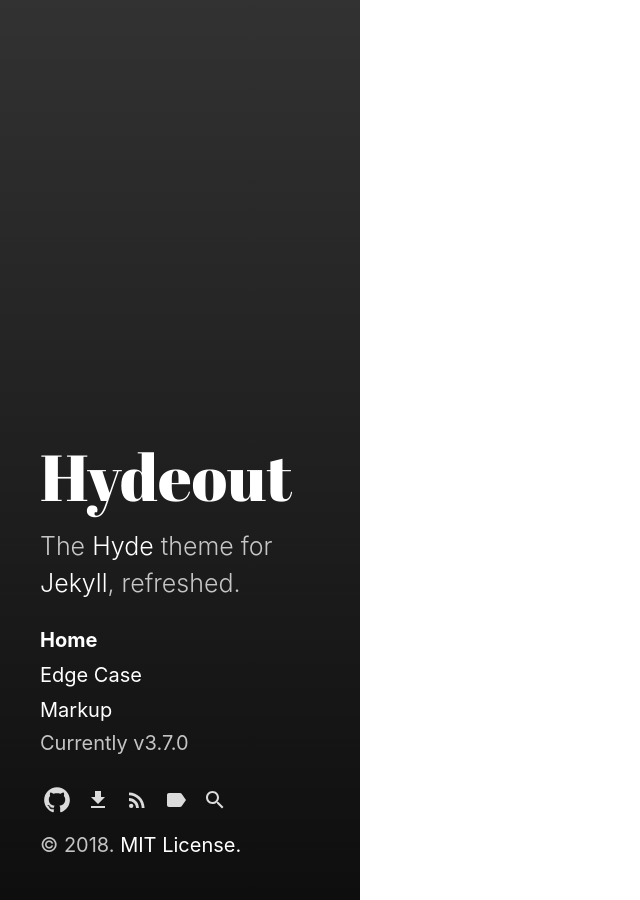
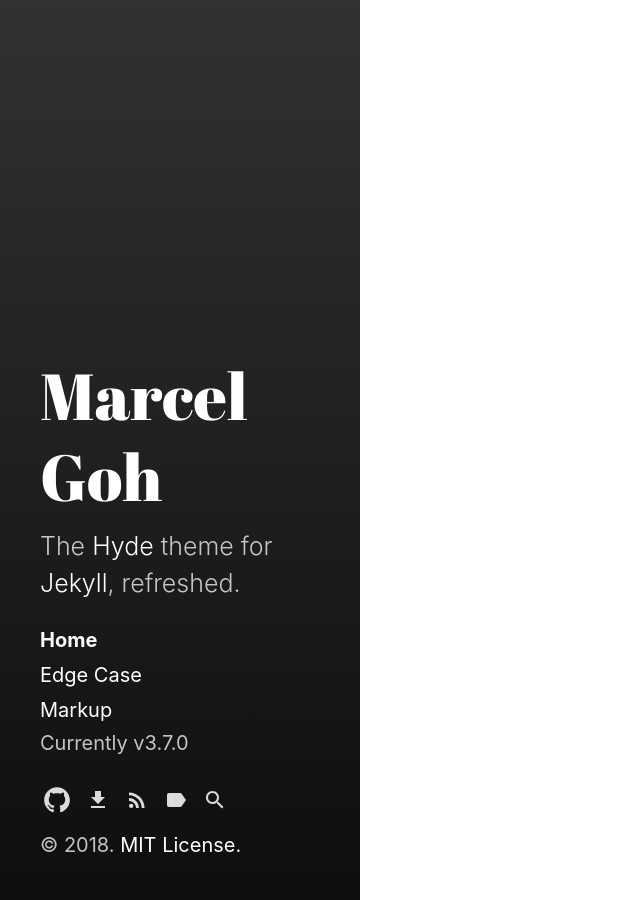
Before and after one commit to marcelgoh/marcelgoh.github.io, a Jekyll site: the page built from index.html, in a window 1280 px wide. Shown: the whole page, without its empty margins (0-640 px from the left). Built offline with Jekyll 4.4.1, drawn with Linux system fonts in a browser that asks for light colours; the list of posts is cut into pages by our own code.

Commit message:
changed values in Gemfile

```diff
--- a/Gemfile
+++ b/Gemfile
@@ -1,2 +1,3 @@
 source "https://rubygems.org"
 gemspec
+gem "jekyll-theme-hydeout", "~> 3.4"
--- a/_config.yml
+++ b/_config.yml
@@ -3,10 +3,10 @@ markdown:         kramdown
 highlighter:      rouge
 
 # Setup
-title:            Hydeout
-tagline:          'A Jekyll theme'
+title:            Marcel Goh
+tagline:          'Computer Science Student'
 description:      'The <a href="http://hyde.getpoole.com" target="_blank">Hyde</a> theme for <a href="http://jekyllrb.com" target="_blank">Jekyll</a>, refreshed.'
-url:              https://fongandrew.github.io
+url:              https://marcelgoh.github.io
 baseurl:          '/hydeout'
                   # the optional subpath of your site, e.g. "/blog"
                   # NB: This applies to all pages in your Jekyll site.
@@ -35,4 +35,4 @@ sidebar_home_link:  true
                                 # set this to the root of the paginate_path
                                 # to enable a separate blog link.
 github:
-  repo:             https://github.com/fongandrew/hydeout
+  repo:             https://github.com/marcelgoh/marcelgoh.github.io
```
